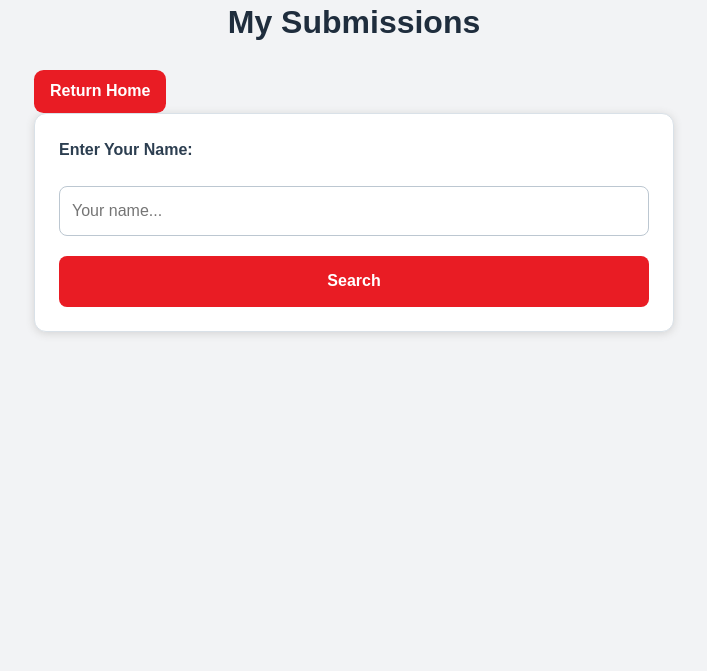
After one commit to nfava/IRM3007-OnlineLearningApplication, a Django app: page /student-submissions/ in a window 1280 px wide. The commit adds this page. Shown: the part 129-800 px from the top of the page, without its empty margins (286-993 px from the left). Run offline with Django 5.2, Linux system fonts and the light colour scheme.

Commit message:
added a page to allow students to see there submissions

```diff
--- a/IRM3007/grades/templates/dashboard.html
+++ b/IRM3007/grades/templates/dashboard.html
@@ -42,6 +42,12 @@
                                 <p>Convert percentages, letter grades, and GPA scales.</p>
                             </div>
                         </a>
+                         <a href="{% url 'student_submissions' %}" class="tool-card">
+                            <div class="tool-content">
+                                <h3>View Your most-latest submissions</h3>
+                                <p>View your most-latest submissions </p>
+                            </div>
+                        </a>
                     {% endif %}
                 </div>
             </div>
--- /dev/null
+++ b/IRM3007/grades/templates/student_submissions.html
@@ -0,0 +1,37 @@
+{% load static %}
+<!DOCTYPE html>
+<html>
+{% include 'head.html' %}
+<body>
+{% include 'header.html' %}
+
+<div class="gpa-container">
+    <h1>My Submissions</h1>
+    <a href="{% url 'dashboard' %}" class="grade-btn">Return Home</a>
+
+    <div class="converter-card">
+        <form method="get">
+            <label for="student_name">Enter Your Name:</label>
+            <input type="text" name="student_name" id="student_name"
+                   value="{{ student_name }}" placeholder="Your name...">
+            <button class="gpa-btn" type="submit">Search</button>
+        </form>
+    </div>
+
+    {% if student_name and not submissions %}
+        <p>No submissions found for <strong>{{ student_name }}</strong>.</p>
+    {% endif %}
+
+    {% for sub in submissions %}
+    <div class="converter-card">
+        <h3>{{ sub.assignment.title }} — {{ sub.assignment.course_code }}</h3>
+        <p><strong>Submitted:</strong> {{ sub.submitted_at|date:"Y-m-d H:i" }}
+           {% if sub.is_late %}<span style="color:red;"> (Late)</span>{% endif %}
+        </p>
+        <p><strong>Status:</strong> {{ sub.get_status_display }}</p>
+        <p><strong>File:</strong> <a href="{{ sub.file.url }}" target="_blank">View Submission</a></p>
+    </div>
+    {% endfor %}
+</div>
+</body>
+</html>
--- a/IRM3007/grades/urls.py
+++ b/IRM3007/grades/urls.py
@@ -11,4 +11,5 @@ urlpatterns = [
     path('professor-dashboard/', views.professor_dashboard, name='professor_dashboard'),
     path('submission/<int:submission_id>/feedback/', views.view_feedback, name='view_feedback'),
     path('professor-dashboard/create/', views.create_assignment, name='create_assignment'),
+    path('student-submissions/', views.student_submissions, name='student_submissions'),
 ]
--- a/IRM3007/grades/views.py
+++ b/IRM3007/grades/views.py
@@ -164,6 +164,17 @@ def view_feedback(request, submission_id):
     return render(request, 'feedback.html', {
         'submission': submission
     })
+def student_submissions(request):
+    student_name = request.GET.get('student_name', '')
+    submissions = []
+    if student_name:
+        submissions = Submission.objects.filter(
+            student_name__iexact=student_name
+        ).select_related('assignment').order_by('-submitted_at')
+    return render(request, 'student_submissions.html', {
+        'submissions': submissions,
+        'student_name': student_name,
+    })
 def create_assignment(request):
     # Save new assignment created by professor
     if request.method == 'POST':
```
Also changed, not shown: IRM3007/db.sqlite3.
